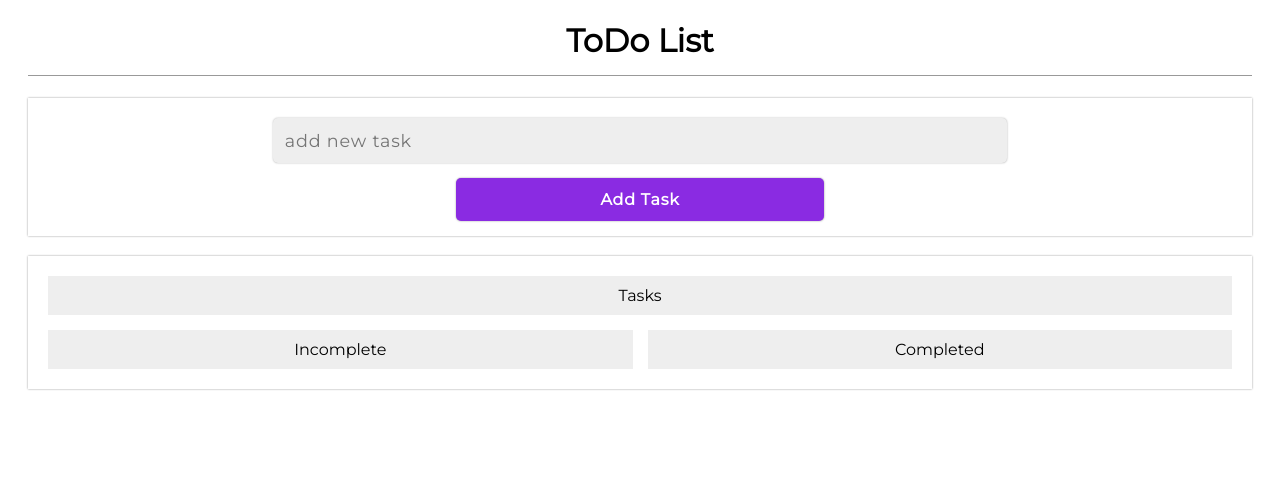
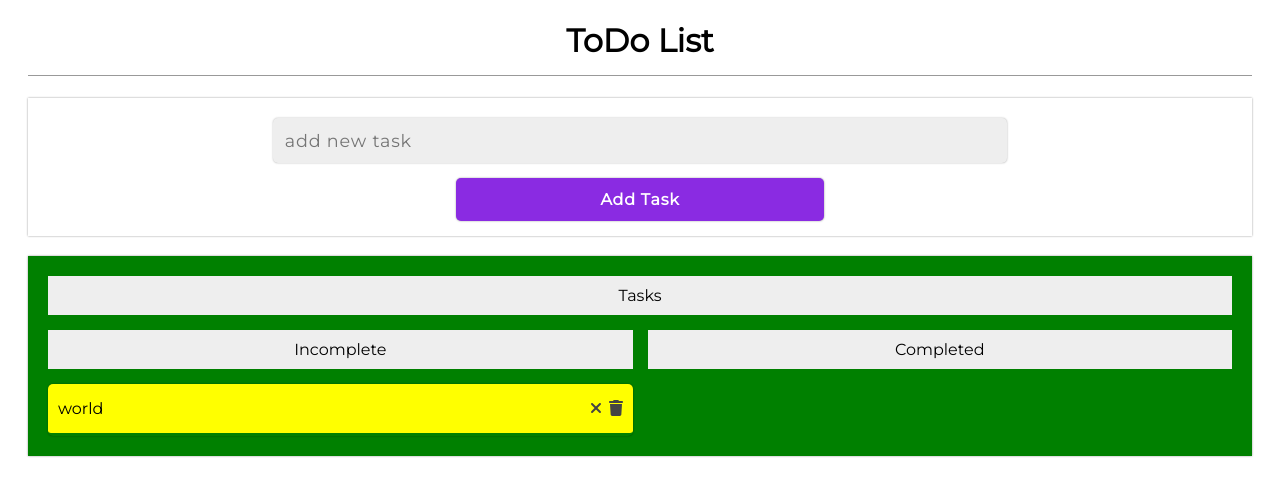
Before and after one commit to Natalka2019/todo-vue, a Vue app: page / in a window 1280 px wide. Shown: the top 496 px of the page. Built offline with nearby package versions, Linux system fonts and the light colour scheme.

Commit message:
add icons

```diff
--- a/package.json
+++ b/package.json
@@ -8,6 +8,9 @@
     "lint": "vue-cli-service lint"
   },
   "dependencies": {
+    "@fortawesome/fontawesome-svg-core": "^6.1.2",
+    "@fortawesome/free-solid-svg-icons": "^6.1.2",
+    "@fortawesome/vue-fontawesome": "^3.0.0-5",
     "core-js": "^3.8.3",
     "vue": "^3.2.13"
   },
--- a/src/App.vue
+++ b/src/App.vue
@@ -5,6 +5,7 @@
       type="text"
       class="inputField"
       placeholder="add new task"
+      v-model="taskDescription"
       required
     />
     <buttonRegular
@@ -19,6 +20,27 @@
     <span class="header">Tasks</span>
     <span class="header">Incomplete</span>
     <span class="header">Completed</span>
+    <div v-for="todo in todos" v-bind:key="todo.id">
+      <div :class="[todo.completed ? 'todo completed' : 'todo']">
+        <span>
+          <span class="todo-id">{{ todo.id }}</span>
+          <span>{{ todo.text }}</span>
+        </span>
+        <div class="todo-actions">
+          <font-awesome-icon
+            v-if="todo.completed"
+            icon="times"
+            class="i fas fa-times"
+          />
+          <font-awesome-icon
+            v-if="!todo.completed"
+            icon="check"
+            class="i fas fa-check"
+          />
+          <font-awesome-icon icon="trash" class="i fas fa-trash" />
+        </div>
+      </div>
+    </div>
   </div>
 </template>
 
@@ -32,10 +54,22 @@ export default {
     buttonRegular,
     inputRegular,
   },
+  data() {
+    return {
+      taskDescription: "",
+      todos: [
+        // { id: 1, text: "hello", completed: false },
+        { id: 2, text: "world", completed: true },
+        // { id: 2, text: "world", completed: true },
+        // { id: 2, text: "world", completed: true },
+      ],
+    };
+  },
   methods: {
-    addButtonClick(event) {
-      console.log(event);
+    addButtonClick() {
       console.log("Button clicked");
+      console.log(this.taskDescription);
+      console.log(this.incompleteTasks);
     },
   },
 };
@@ -84,6 +118,7 @@ h1 {
   grid-template-rows: auto;
   grid-gap: 15px 15px;
   grid-auto-flow: dense;
+  background-color: green;
 }
 
 .header {
@@ -96,6 +131,61 @@ h1 {
   grid-column: 1 / span 2;
 }
 
+.i {
+  cursor: pointer;
+  color: #444;
+}
+
+.i.fa-trash {
+  margin-left: 7px;
+}
+
+.i.fa-check:hover {
+  color: green;
+}
+
+.i.fa-trash:hover,
+.i.fa-times:hover {
+  color: red;
+}
+
+.todo {
+  background-color: yellow;
+  grid-column: 1 / span 1;
+  padding: 15px 10px;
+  border-radius: 5px;
+  border-bottom: 3px solid red;
+  display: flex;
+  justify-content: space-between;
+  align-items: center;
+  box-shadow: 0.1px 0.1px 2px rgba(0, 0, 0, 0.4);
+  animation: todo 0.3s ease;
+}
+
+.todo:hover {
+  background-color: rgba(255, 0, 0, 0.3);
+  color: red;
+}
+
+.todo:hover.completed {
+  background-color: rgba(0, 255, 0, 0.3);
+  color: green;
+}
+
+.todo.completed {
+  grid-column: 2 / span 1;
+  border-color: green;
+}
+
+.todo-id {
+  display: none;
+}
+
+.todo-actions {
+  display: flex;
+  padding: 0 0 0 7px;
+}
+
 @media (max-width: 380px) {
   .container {
     padding: 10px 10px;
@@ -106,4 +196,28 @@ h1 {
     width: 90%;
   }
 }
+
+@media (max-width: 370px) {
+  body {
+    padding: 0 5px;
+  }
+
+  .todo {
+    flex-direction: column;
+    justify-content: center;
+  }
+
+  .todo-actions {
+    margin-top: 10px;
+  }
+}
+
+@keyframes todo {
+  from {
+    transform: scale(0);
+  }
+  to {
+    transform: scale(1);
+  }
+}
 </style>
--- a/src/components/buttonRegular.vue
+++ b/src/components/buttonRegular.vue
@@ -10,6 +10,10 @@ export default {
   props: {
     id: String,
     title: String,
+    onClick: {
+      type: Function,
+      required: true,
+    },
   },
 };
 </script>
--- a/src/components/inputRegular.vue
+++ b/src/components/inputRegular.vue
@@ -1,5 +1,10 @@
 <template>
-  <input class="input" :placeholder="placeholder" :required="required" />
+  <input
+    class="input"
+    :placeholder="placeholder"
+    :required="required"
+    :value="taskDescription"
+  />
 </template>
 
 <script>
--- a/src/main.js
+++ b/src/main.js
@@ -1,4 +1,9 @@
-import { createApp } from 'vue'
-import App from './App.vue'
+import { createApp } from "vue";
+import App from "./App.vue";
+import { library } from "@fortawesome/fontawesome-svg-core";
+import { faTimes, faCheck, faTrash } from "@fortawesome/free-solid-svg-icons";
+import { FontAwesomeIcon } from "@fortawesome/vue-fontawesome";
 
-createApp(App).mount('#app')
+library.add(faTimes, faCheck, faTrash);
+
+createApp(App).component("font-awesome-icon", FontAwesomeIcon).mount("#app");
```
Also changed, not shown: 1 other file (tests, documents, lock files or other folders).
